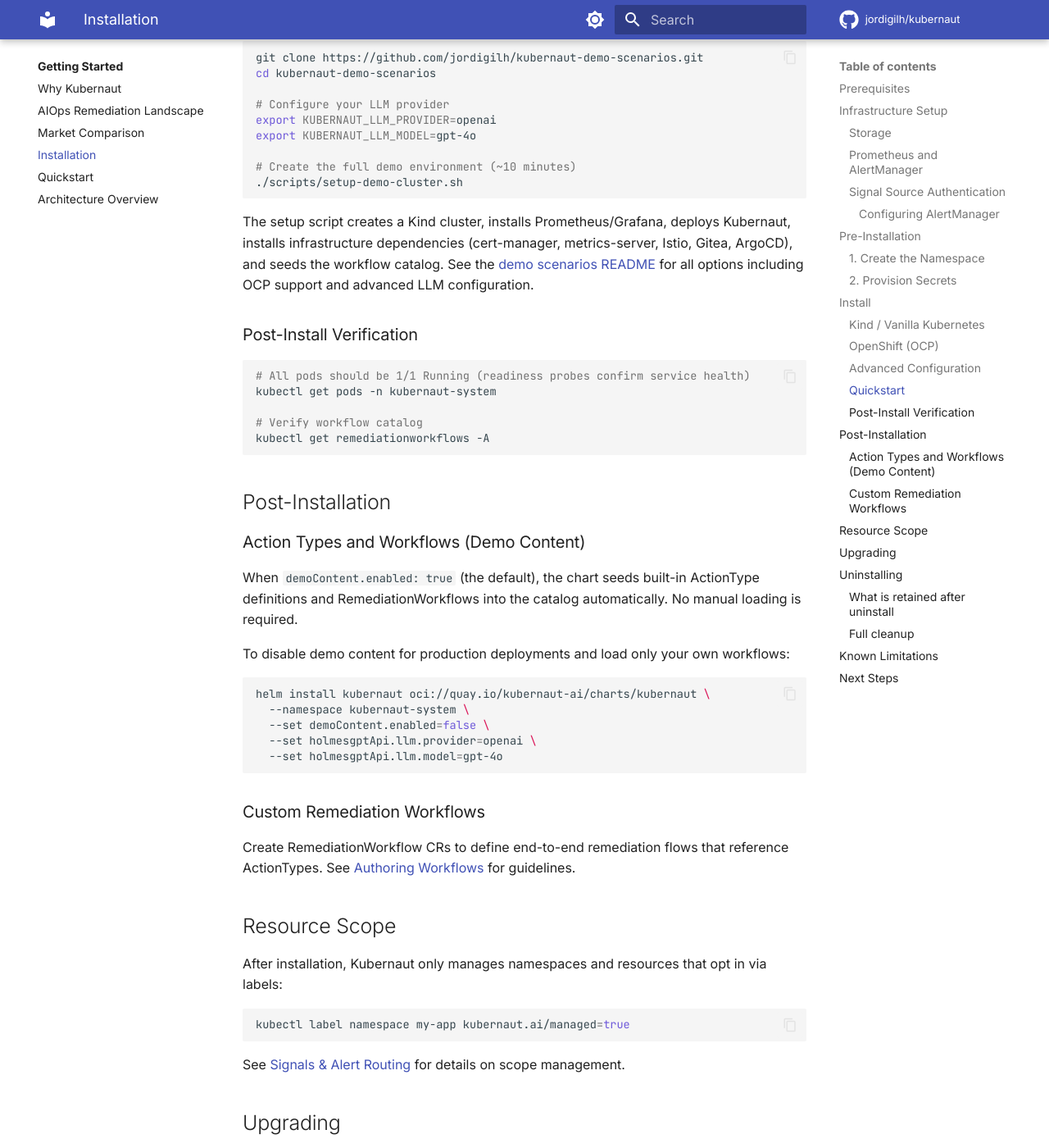
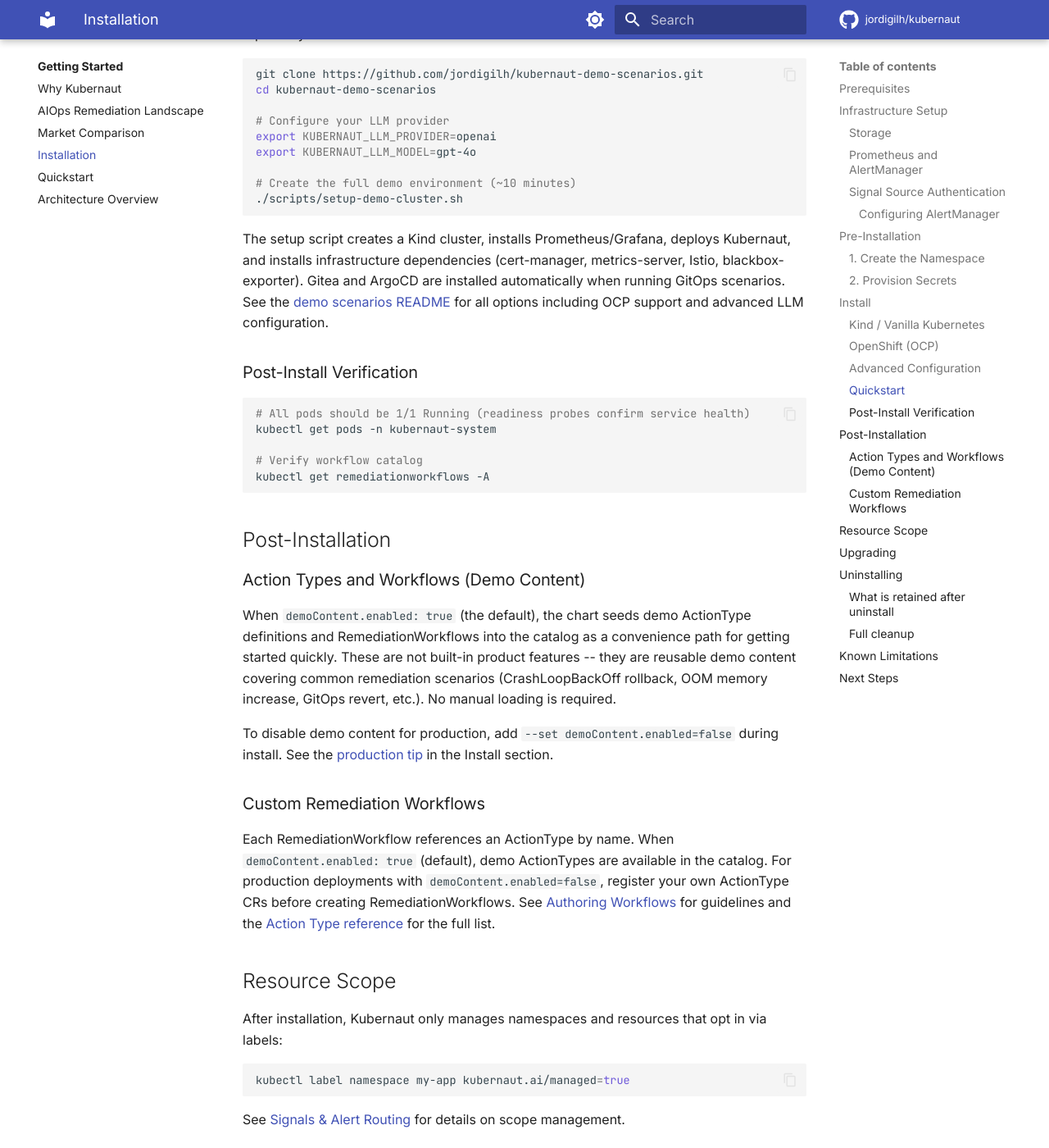
Before and after one commit to jordigilh/kubernaut-docs, an MkDocs documentation site: the page built from docs/getting-started/installation.md, in a window 1280 px wide and 1400 px high, scrolled down 7587 px. Shown: the whole window at 82% size. Built offline with MkDocs 1.6.1 and Material for MkDocs 9.7.7, drawn with Linux system fonts in a browser that asks for light colours; comment, search, counter and statistics services are not loaded; the version menu is left out; some of the changed text lies outside the part shown.

Commit message:
docs: fix 'built-in' -> 'demo' terminology and consolidate demo content
The chart does not provide built-in action types or workflows. The
content seeded by demoContent.enabled is demo content reused from
kubernaut-demo-scenarios as a convenience path for quick onboarding.

- Replace "built-in" with "demo" across installation.md, quickstart.md,
  workflows.md, and workflow-selection.md
- Consolidate Post-Installation demo section: remove redundant helm
  install example, link back to Install section tip
- Add ActionType prerequisite note to Custom Remediation Workflows

Made-with: Cursor

````diff
--- a/docs/getting-started/installation.md
+++ b/docs/getting-started/installation.md
@@ -256,7 +256,7 @@ See the [sdk-config.yaml.example](https://github.com/jordigilh/kubernaut-demo-sc
 To pin a specific chart version, add `--version <version>`. Omitting `--version` pulls the latest release.
 
 !!! tip "Production: disable demo fixtures"
-    The chart seeds built-in ActionTypes and RemediationWorkflows by default (`demoContent.enabled: true`). For production deployments where you want only your own workflows, add `--set demoContent.enabled=false`. See [Action Types and Workflows (Demo Content)](#action-types-and-workflows-demo-content) for details.
+    The chart seeds demo ActionTypes and RemediationWorkflows by default (`demoContent.enabled: true`) as a convenience path for getting started quickly. For production deployments where you want only your own workflows, add `--set demoContent.enabled=false`. See [Action Types and Workflows (Demo Content)](#action-types-and-workflows-demo-content) for details.
 
 !!! tip "Start with minimal toolsets"
     The auto-generated SDK config ships with `toolsets: {}` (no optional toolsets). This is the recommended starting point — the Kubernetes core toolset is always available and handles most incident types (CrashLoopBackOff, config errors, OOMKilled). Enable additional toolsets like `prometheus/metrics` only for workloads that require metric-driven investigation. Unused toolsets add ~30% token overhead per investigation. See [Toolset Optimization](../user-guide/configmap-holmesgpt.md#toolset-optimization-pre-v12) for details.
@@ -277,7 +277,7 @@ export KUBERNAUT_LLM_MODEL=gpt-4o
 ./scripts/setup-demo-cluster.sh
 ```
 
-The setup script creates a Kind cluster, installs Prometheus/Grafana, deploys Kubernaut, installs infrastructure dependencies (cert-manager, metrics-server, Istio, Gitea, ArgoCD), and seeds the workflow catalog. See the [demo scenarios README](https://github.com/jordigilh/kubernaut-demo-scenarios#readme) for all options including OCP support and advanced LLM configuration.
+The setup script creates a Kind cluster, installs Prometheus/Grafana, deploys Kubernaut, and installs infrastructure dependencies (cert-manager, metrics-server, Istio, blackbox-exporter). Gitea and ArgoCD are installed automatically when running GitOps scenarios. See the [demo scenarios README](https://github.com/jordigilh/kubernaut-demo-scenarios#readme) for all options including OCP support and advanced LLM configuration.
 
 ### Post-Install Verification
 
@@ -293,21 +293,13 @@ kubectl get remediationworkflows -A
 
 ### Action Types and Workflows (Demo Content)
 
-When `demoContent.enabled: true` (the default), the chart seeds built-in ActionType definitions and RemediationWorkflows into the catalog automatically. No manual loading is required.
+When `demoContent.enabled: true` (the default), the chart seeds demo ActionType definitions and RemediationWorkflows into the catalog as a convenience path for getting started quickly. These are not built-in product features -- they are reusable demo content covering common remediation scenarios (CrashLoopBackOff rollback, OOM memory increase, GitOps revert, etc.). No manual loading is required.
 
-To disable demo content for production deployments and load only your own workflows:
-
-```bash
-helm install kubernaut oci://quay.io/kubernaut-ai/charts/kubernaut \
-  --namespace kubernaut-system \
-  --set demoContent.enabled=false \
-  --set holmesgptApi.llm.provider=openai \
-  --set holmesgptApi.llm.model=gpt-4o
-```
+To disable demo content for production, add `--set demoContent.enabled=false` during install. See the [production tip](#install) in the Install section.
 
 ### Custom Remediation Workflows
 
-Create RemediationWorkflow CRs to define end-to-end remediation flows that reference ActionTypes. See [Authoring Workflows](../user-guide/workflow-authoring.md) for guidelines.
+Each RemediationWorkflow references an ActionType by name. When `demoContent.enabled: true` (default), demo ActionTypes are available in the catalog. For production deployments with `demoContent.enabled=false`, register your own ActionType CRs before creating RemediationWorkflows. See [Authoring Workflows](../user-guide/workflow-authoring.md) for guidelines and the [Action Type reference](../user-guide/workflows.md#action-type-taxonomy) for the full list.
 
 ## Resource Scope
 
````
Also changed, not shown: docs/architecture/workflow-selection.md (+2 -2 lines), docs/getting-started/quickstart.md (+1 -1 lines), docs/user-guide/workflows.md (+5 -5 lines).
